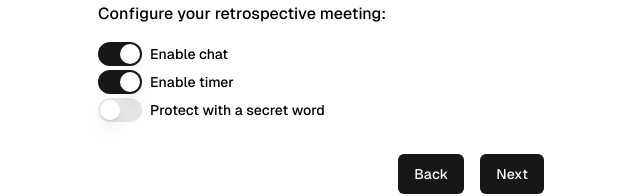
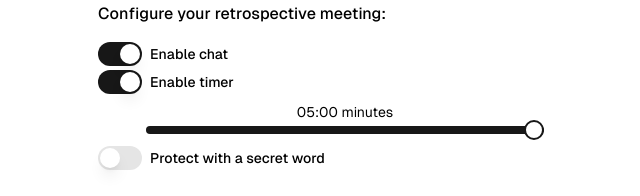
Before and after one commit to jorgepedraza88/snapretro, a Next.js app: page /create-retro in a window 1280 px wide. Both pictures are taken after a click on the button "Next". Shown: the part 222-418 px from the top of the page, without its empty margins (319-959 px from the left). Built offline with nearby package versions, Linux system fonts and the light colour scheme; no server answers.

Commit message:
create retro almost finish

```diff
--- a/db.json
+++ b/db.json
@@ -583,6 +583,35 @@
           "posts": []
         }
       ]
+    },
+    {
+      "id": "zU4rYIk312Exm0r",
+      "adminId": "CNGOe",
+      "avatarUrl": "",
+      "adminName": "j",
+      "date": "2024-12-26T17:14:46.948+01:00",
+      "timer": null,
+      "allowVotes": false,
+      "enableChat": true,
+      "enablePassword": false,
+      "password": null,
+      "sections": [
+        {
+          "id": "section_-Hq_n",
+          "title": "🤓 Start doing",
+          "posts": []
+        },
+        {
+          "id": "section_sccx3",
+          "title": "❌ Stop doing",
+          "posts": []
+        },
+        {
+          "id": "section_gCwsV",
+          "title": "👏🏼 Keep doing",
+          "posts": []
+        }
+      ]
     }
   ]
 }
--- a/package.json
+++ b/package.json
@@ -20,6 +20,7 @@
     "@radix-ui/react-label": "^2.1.0",
     "@radix-ui/react-progress": "^1.1.0",
     "@radix-ui/react-separator": "^1.1.0",
+    "@radix-ui/react-slider": "^1.2.2",
     "@radix-ui/react-slot": "^1.1.1",
     "@radix-ui/react-switch": "^1.1.2",
     "@radix-ui/react-tooltip": "^1.1.3",
--- a/src/app/create-retro/components/create-retro-first.tsx
+++ b/src/app/create-retro/components/create-retro-first.tsx
@@ -1,5 +1,5 @@
-import { HiPencil as EditIcon } from "react-icons/hi2";
-import { Avatar, AvatarFallback, AvatarImage } from "@/components/ui/avatar";
+// import { HiPencil as EditIcon } from "react-icons/hi2";
+// import { Avatar, AvatarFallback, AvatarImage } from "@/components/ui/avatar";
 
 import { Input } from "@/components/ui/input";
 import { useFormContext } from "react-hook-form";
@@ -9,7 +9,7 @@
 
   return (
     <div>
-      <div className="w-full flex justify-center items-center">
+      {/* <div className="w-full flex justify-center items-center">
         <Avatar className="size-40 hover:cursor-pointer relative group">
           <AvatarImage src="https://github.com/shadcn.png" />
           <AvatarFallback>JP</AvatarFallback>
@@ -17,7 +17,7 @@
             <EditIcon size={32} className="text-white" />
           </div>
         </Avatar>
-      </div>
+      </div> */}
       <div className="w-full text-sm space-y-1">
         <label htmlFor="name">Name</label>
         <Input
--- a/src/app/create-retro/components/create-retro-second.tsx
+++ b/src/app/create-retro/components/create-retro-second.tsx
@@ -1,9 +1,11 @@
 import { Controller, useFormContext } from "react-hook-form";
+import { Duration } from "luxon";
 
 import { Input } from "@/components/ui/input";
 import { Switch } from "@/components/ui/switch";
 import { Label } from "@/components/ui/label";
 import { ErrorMessage } from "@hookform/error-message";
+import { Slider } from "@/components/ui/slider";
 
 export function CreateRetroSecond() {
   const {
@@ -13,6 +15,14 @@
   } = useFormContext();
 
   const enablePassword = watch("enablePassword");
+
+  const formatTimer = (value: number) => {
+    const milliseconds = value * 1000;
+    const duration = Duration.fromObject({ milliseconds });
+    const minutes = duration.toFormat("mm:ss");
+
+    return minutes;
+  };
 
   return (
     <div className="mb-8">
@@ -37,6 +47,8 @@
           <Controller
             name="timer"
             render={({ field }) => (
+              <div className="w-full">
+                <div className="flex items-center gap-2">
                   <Switch
                     id="enable-timer"
                     checked={!!field.value}
@@ -48,9 +60,27 @@
                       }
                     }}
                   />
+                  <Label htmlFor="enable-timer">Enable timer</Label>
+                </div>
+                {!!field.value && (
+                  <div className="my-2 ml-12">
+                    <p className="text-sm text-center w-full">
+                      {formatTimer(field.value)} minutes
+                    </p>
+                    <Slider
+                      defaultValue={[300]}
+                      max={300}
+                      min={60}
+                      step={30}
+                      value={[field.value]}
+                      className="mt-1"
+                      onValueChange={(val) => field.onChange(val[0])}
+                    />
+                  </div>
+                )}
+              </div>
             )}
           />
-          <Label htmlFor="enable-timer">Enable timer</Label>
         </div>
         {/* <div className="flex items-center gap-1">
           <Controller
--- a/src/app/retro/[id]/page.tsx
+++ b/src/app/retro/[id]/page.tsx
@@ -29,10 +29,12 @@
       retroPassword={retroSpectiveData.password}
     >
       <div className="max-w-5xl mx-auto flex flex-col items-center w-full p-16 h-full">
-        <CountdownTimer
-          defaultSeconds={retroSpectiveData.timer}
-          adminId={retroSpectiveData.adminId}
-        />
+        {retroSpectiveData.timer && (
+          <CountdownTimer
+            defaultSeconds={retroSpectiveData.timer}
+            adminId={retroSpectiveData.adminId}
+          />
+        )}
         <RetroCardGroup retroSpectiveData={retroSpectiveData} />
         {retroSpectiveData.enableChat && <Footer />}
       </div>
--- a/src/app/retro/[id]/retro-protected-wrapper.tsx
+++ b/src/app/retro/[id]/retro-protected-wrapper.tsx
@@ -1,5 +1,4 @@
 "use client";
-
 import { useState } from "react";
 
 import { Label } from "@/components/ui/label";
--- /dev/null
+++ b/src/components/ui/slider.tsx
@@ -0,0 +1,28 @@
+"use client"
+
+import * as React from "react"
+import * as SliderPrimitive from "@radix-ui/react-slider"
+
+import { cn } from "@/lib/utils"
+
+const Slider = React.forwardRef<
+  React.ElementRef<typeof SliderPrimitive.Root>,
+  React.ComponentPropsWithoutRef<typeof SliderPrimitive.Root>
+>(({ className, ...props }, ref) => (
+  <SliderPrimitive.Root
+    ref={ref}
+    className={cn(
+      "relative flex w-full touch-none select-none items-center",
+      className
+    )}
+    {...props}
+  >
+    <SliderPrimitive.Track className="relative h-2 w-full grow overflow-hidden rounded-full bg-neutral-100 dark:bg-neutral-800">
+      <SliderPrimitive.Range className="absolute h-full bg-neutral-900 dark:bg-neutral-50" />
+    </SliderPrimitive.Track>
+    <SliderPrimitive.Thumb className="block h-5 w-5 rounded-full border-2 border-neutral-900 bg-white ring-offset-white transition-colors focus-visible:outline-none focus-visible:ring-2 focus-visible:ring-neutral-950 focus-visible:ring-offset-2 disabled:pointer-events-none disabled:opacity-50 dark:border-neutral-50 dark:bg-neutral-950 dark:ring-offset-neutral-950 dark:focus-visible:ring-neutral-300" />
+  </SliderPrimitive.Root>
+))
+Slider.displayName = SliderPrimitive.Root.displayName
+
+export { Slider }
```
Also changed, not shown: 1 other file (tests, documents, lock files or other folders). Lines whose indentation alone changed are shown as unchanged.
